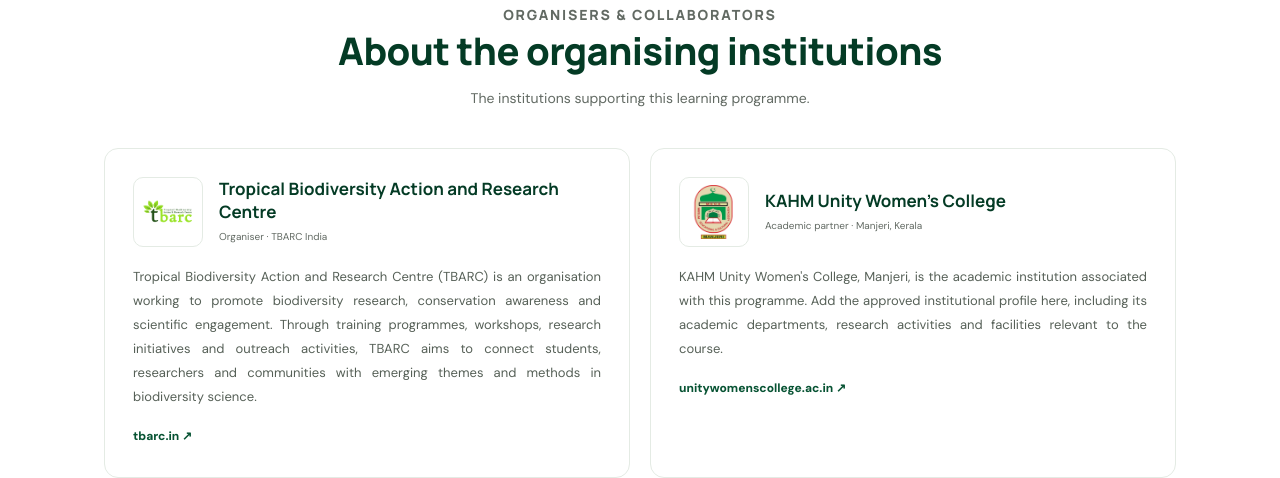
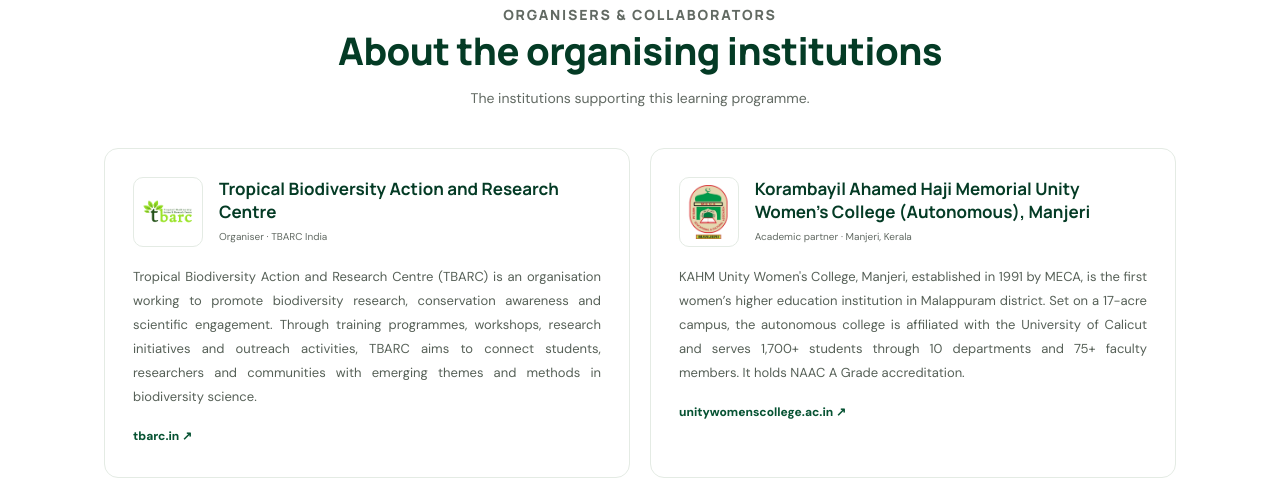
Before and after one commit to unaisbot/learn, a plain HTML site: page index.html in a window 1280 px wide. Shown: the part 4894-5372 px from the top of the page. Drawn offline with Linux system fonts and the light colour scheme.

Commit message:
Revise KAHM Unity Women's College information
Updated the description and name of KAHM Unity Women's College to include its full name and additional details about its establishment and accreditation.

```diff
--- a/index.html
+++ b/index.html
@@ -425,8 +425,8 @@
         <a class="org-link" href="https://tbarc.in" target="_blank" rel="noopener">tbarc.in ↗</a>
       </article>
       <article class="organisation-card">
-        <div class="org-head"><img class="org-logo" src="images/unitylogo.png" alt="Unity Women's College logo"><div><h3>KAHM Unity Women's College</h3><span>Academic partner · Manjeri, Kerala</span></div></div>
-        <p>KAHM Unity Women's College, Manjeri, is the academic institution associated with this programme. Add the approved institutional profile here, including its academic departments, research activities and facilities relevant to the course.</p>
+        <div class="org-head"><img class="org-logo" src="images/unitylogo.png" alt="Unity Women's College logo"><div><h3>Korambayil Ahamed Haji Memorial Unity Women's College (Autonomous), Manjeri</h3><span>Academic partner · Manjeri, Kerala</span></div></div>
+        <p>KAHM Unity Women's College, Manjeri, established in 1991 by MECA, is the first women’s higher education institution in Malappuram district. Set on a 17-acre campus, the autonomous college is affiliated with the University of Calicut and serves 1,700+ students through 10 departments and 75+ faculty members. It holds NAAC A Grade accreditation.</p>
         <a class="org-link" href="https://unitywomenscollege.ac.in/" target="_blank" rel="noopener">unitywomenscollege.ac.in ↗</a>
       </article>
     </div>
```
